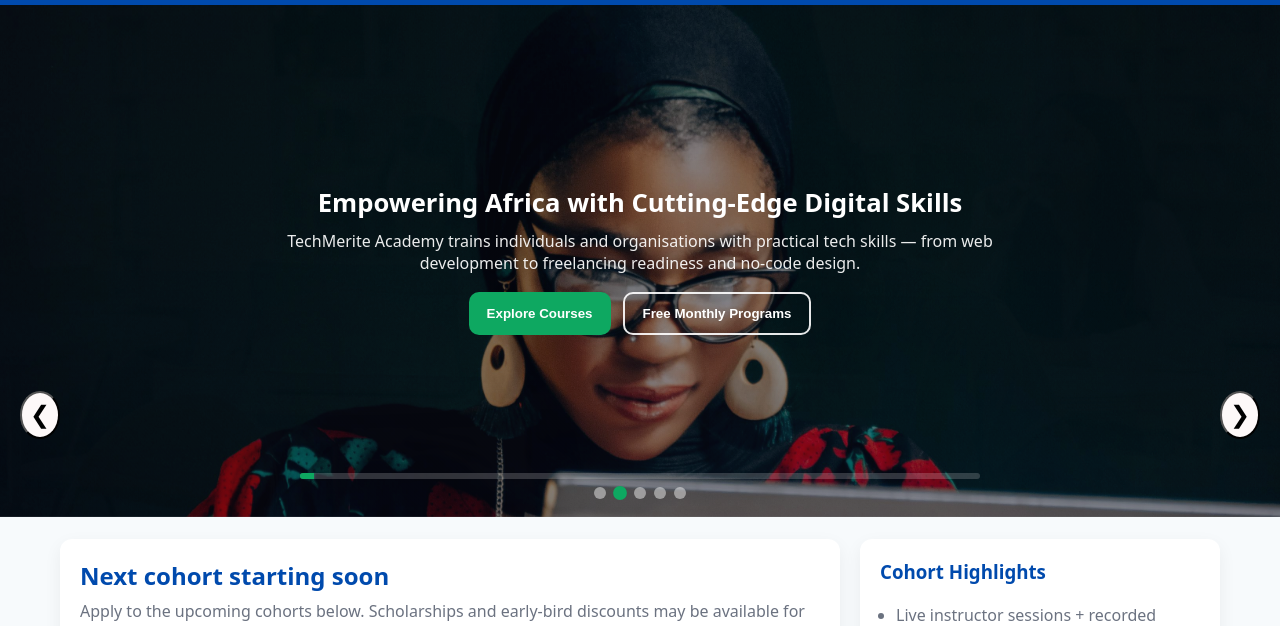
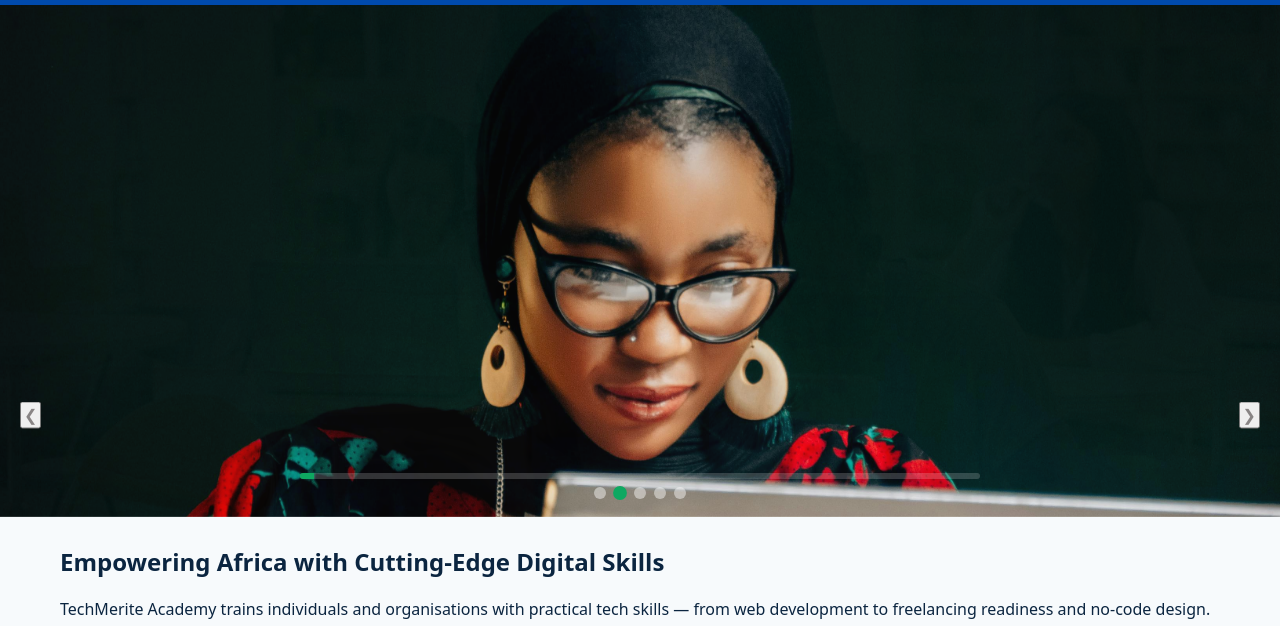
Before and after one commit to oborimusa/ODDS, a plain HTML site: page techmerite.html in a window 1280 px wide. Shown: the part 76-702 px from the top of the page. Drawn offline with Linux system fonts and the light colour scheme.

Commit message:
Update site design and layout

```diff
--- a/techmerite.html
+++ b/techmerite.html
@@ -185,12 +185,12 @@
         position: absolute;
         top: 80%;
         transform: translateY(-50%);
-        font-size: 1.5rem;
-        /* color: #fff; */
+        font-size: 1.0rem;
+        color: #898585;
         cursor: pointer;
-        padding: 8px;
-        background: rgba(255, 250, 250, 0.994);
-        border-radius: 50%;
+        padding: 2px;
+
+
       }
       .slider-arrow.left {
         left: 20px;
@@ -423,24 +423,7 @@
         aria-label="Design session"
       ></div>
 
-      <div class="slider-caption" aria-hidden="false">
-        <div class="slider-inner">
-          <h1>Empowering Africa with Cutting-Edge Digital Skills</h1>
-          <p>
-            TechMerite Academy trains individuals and organisations with
-            practical tech skills — from web development to freelancing
-            readiness and no-code design.
-          </p>
-          <div class="cta-row">
-            <button class="btn btn-primary" onclick="location.href='#courses'">
-              Explore Courses
-            </button>
-            <button class="btn btn-ghost" onclick="location.href='#monthly'">
-              Free Monthly Programs
-            </button>
-          </div>
-        </div>
-      </div>
+
 
       <button
         class="slider-arrow left"
@@ -503,6 +486,26 @@
         </div>
       </div>
     </section>
+
+    <div class="container">
+
+          <h2>Empowering Africa with Cutting-Edge Digital Skills</h2>
+          <p>
+            TechMerite Academy trains individuals and organisations with
+            practical tech skills — from web development to freelancing
+            readiness and no-code design.
+          </p>
+          <div class="cta-row">
+            <button class="btn btn-primary" onclick="location.href='#courses'">
+              Explore Courses
+            </button>
+            <button class="btn btn-ghost" onclick="location.href='#monthly'">
+              Free Monthly Programs
+            </button>
+          </div>
+
+    </div>
+
 
     <!-- COHORT CARD + CTA (visible directly under hero) -->
     <div class="cohort-wrap">
```
